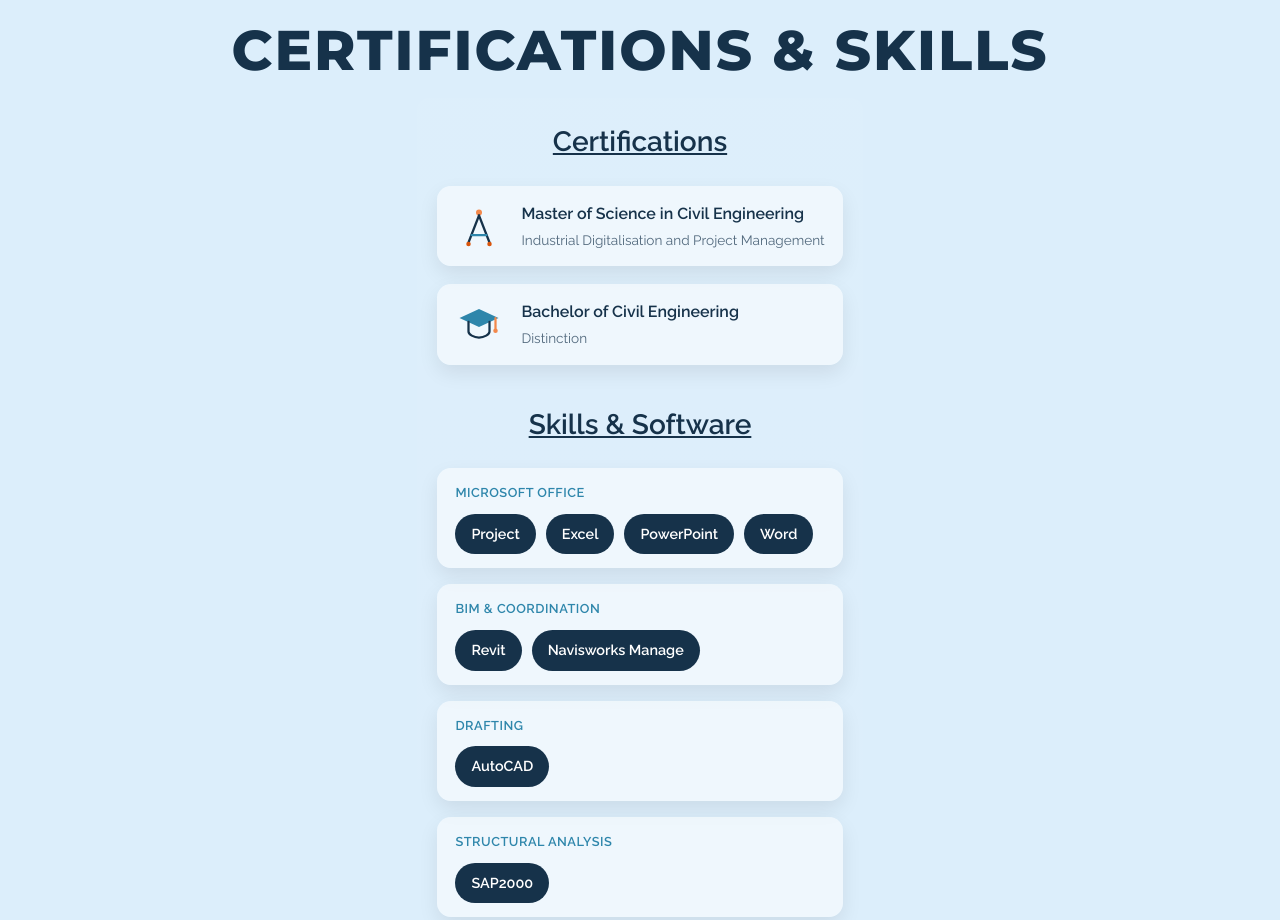
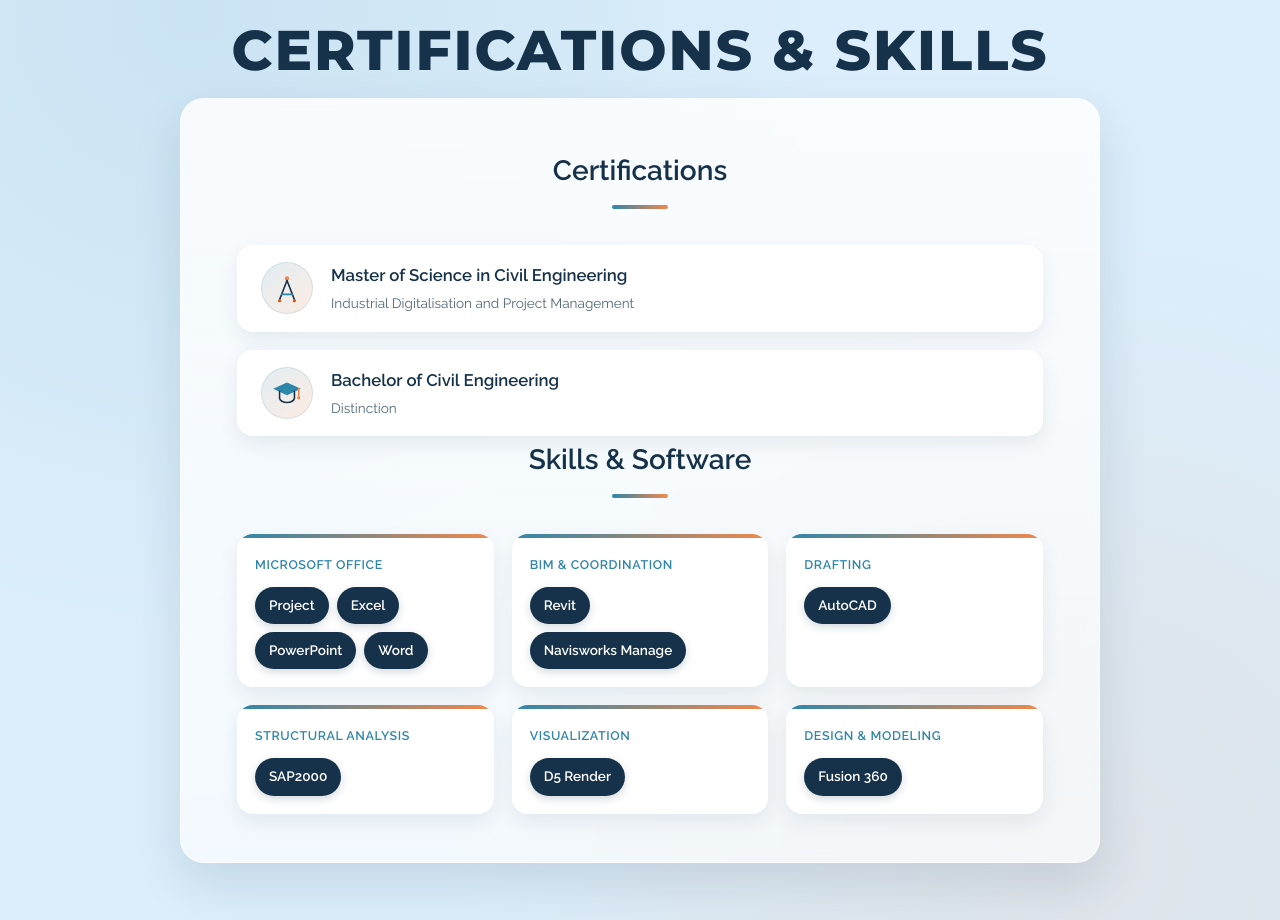
Before and after one commit to daviertangr/daviertangr, a plain HTML site: page index.html in a window 1280 px wide. Shown: the part 3388-4308 px from the top of the page. Drawn offline with Linux system fonts and the light colour scheme.

Commit message:
Add files via upload

```diff
--- a/styles.css
+++ b/styles.css
@@ -329,73 +329,126 @@ section{
 
 /* Resume section */
 #resume{
-    background-color: var(--section-1);
+    background: radial-gradient(circle at 15% 10%, rgba(46,134,171,0.10), transparent 45%),
+                radial-gradient(circle at 85% 90%, rgba(242,136,75,0.10), transparent 45%),
+                var(--section-1);
     height:auto;
     min-height:100vh;
     padding:100px 20px;
 }
-.resume-box{max-width:700px;background:linear-gradient(180deg, rgba(255,255,255,0.04), transparent);padding:20px;border-radius:12px;text-align:center}
-.resume-box h3{margin-bottom:20px;color:var(--accent-dark);font-weight: var(--weight-h3); font-size:var(--size-h3);text-decoration: underline;}
+.resume-box{
+    max-width:920px;
+    width:100%;
+    margin:0 auto;
+    background:linear-gradient(180deg, rgba(255,255,255,0.85), rgba(255,255,255,0.65));
+    padding:48px clamp(20px,5vw,56px);
+    border-radius:24px;
+    text-align:center;
+    box-shadow:0 20px 50px rgba(15,42,64,0.12);
+    border:1px solid rgba(255,255,255,0.6);
+    backdrop-filter:blur(6px);
+}
+
+/* Shared underline treatment for the two sub-headings */
+.resume-box h3,
+.skills-heading{
+    position:relative;
+    display:inline-block;
+    margin:0 auto 36px;
+    padding-bottom:14px;
+    color:var(--accent-dark);
+    font-weight:var(--weight-h3);
+    font-size:var(--size-h3);
+    text-decoration:none;
+}
+.resume-box h3::after,
+.skills-heading::after{
+    content:"";
+    position:absolute;
+    left:50%;
+    bottom:0;
+    transform:translateX(-50%);
+    width:56px;
+    height:4px;
+    border-radius:999px;
+    background:linear-gradient(90deg,var(--accent),var(--accent-2));
+}
+.skills-heading{margin:56px auto 28px;}
 
 .cert-list{list-style:none;padding:0;margin:0;display:flex;flex-direction:column;gap:18px;text-align:left}
 .cert-item{
+    position:relative;
     display:flex;
     align-items:center;
     gap:18px;
-    background:rgba(255,255,255,0.55);
-    border-radius:14px;
-    padding:14px 18px;
-    box-shadow:0 8px 20px rgba(0,0,0,0.08);
-    transition:transform .3s ease, box-shadow .3s ease;
+    background:#fff;
+    border-radius:16px;
+    padding:16px 20px;
+    box-shadow:0 8px 20px rgba(15,42,64,0.08);
+    border-left:4px solid transparent;
+    overflow:hidden;
+    transition:transform .3s ease, box-shadow .3s ease, border-color .3s ease;
 }
 .cert-item:hover{
-    transform:translateY(-4px);
-    box-shadow:0 14px 28px rgba(0,0,0,0.14);
+    transform:translateY(-5px);
+    box-shadow:0 18px 34px rgba(15,42,64,0.16);
+    border-left-color:var(--accent-2);
 }
 .cert-icon{
     flex:0 0 auto;
-    width:48px;
-    height:48px;
+    width:52px;
+    height:52px;
     display:flex;
     align-items:center;
     justify-content:center;
+    padding:9px;
+    border-radius:50%;
+    background:linear-gradient(135deg, rgba(46,134,171,0.14), rgba(242,136,75,0.16));
+    box-shadow:inset 0 0 0 1px rgba(46,134,171,0.15);
 }
 .cert-icon svg{width:100%;height:100%}
-.cert-text{display:flex;flex-direction:column}
-.cert-title{font-size:1rem;font-weight:700;color:var(--accent-dark);margin:0}
-.cert-sub{font-size:.85rem;color:var(--muted);margin:2px 0 0}
+.cert-text{display:flex;flex-direction:column;gap:3px}
+.cert-title{font-size:1.05rem;font-weight:700;color:var(--accent-dark);margin:0}
+.cert-sub{font-size:.85rem;color:var(--muted);margin:0}
 
 @media(max-width:480px){
-    .cert-item{gap:12px;padding:12px}
-    .cert-icon{width:38px;height:38px}
+    .cert-item{gap:12px;padding:12px 14px}
+    .cert-icon{width:42px;height:42px;padding:7px}
 }
 
-.skills-heading{
-    margin:36px 0 18px;
-    color:var(--accent-dark);
-    font-weight:var(--weight-h3);
-    font-size:var(--size-h3);
-    text-decoration:underline;
-}
 .skills-groups{
-    display:flex;
-    flex-direction:column;
-    gap:16px;
+    display:grid;
+    grid-template-columns:repeat(auto-fit, minmax(190px, 1fr));
+    gap:18px;
     text-align:left;
 }
 .skill-group{
-    background:rgba(255,255,255,0.55);
-    border-radius:14px;
-    padding:14px 18px;
-    box-shadow:0 8px 20px rgba(0,0,0,0.08);
+    position:relative;
+    background:#fff;
+    border-radius:16px;
+    padding:20px 18px 18px;
+    box-shadow:0 8px 20px rgba(15,42,64,0.08);
+    overflow:hidden;
+    transition:transform .3s ease, box-shadow .3s ease;
+}
+.skill-group::before{
+    content:"";
+    position:absolute;
+    top:0;left:0;right:0;
+    height:4px;
+    background:linear-gradient(90deg,var(--accent),var(--accent-2));
+}
+.skill-group:hover{
+    transform:translateY(-5px);
+    box-shadow:0 16px 30px rgba(15,42,64,0.14);
 }
 .skill-group-label{
-    font-size:.8rem;
+    font-size:.78rem;
     font-weight:700;
-    letter-spacing:.5px;
+    letter-spacing:.6px;
     text-transform:uppercase;
     color:var(--accent);
-    margin-bottom:10px;
+    margin-bottom:12px;
 }
 .skill-tags{
     list-style:none;
@@ -403,25 +456,28 @@ section{
     margin:0;
     display:flex;
     flex-wrap:wrap;
-    gap:10px;
+    gap:8px;
 }
 .skill-tags li{
-    padding:8px 16px;
+    padding:7px 14px;
     border-radius:999px;
     background:var(--accent-dark);
     color:#fff;
-    font-size:.9rem;
+    font-size:.85rem;
     font-weight:600;
-    transition:transform .25s ease, background .25s ease;
+    box-shadow:0 3px 8px rgba(15,42,64,0.18);
+    transition:transform .25s ease, background .25s ease, box-shadow .25s ease;
 }
 .skill-tags li:hover{
-    background:var(--accent-2);
-    transform:translateY(-2px);
+    background:linear-gradient(135deg,var(--accent),var(--accent-2));
+    transform:translateY(-2px) scale(1.05);
+    box-shadow:0 6px 14px rgba(15,42,64,0.22);
 }
 
 @media(max-width:480px){
-    .skill-group{padding:12px}
-    .skill-tags li{font-size:.8rem;padding:6px 12px}
+    .resume-box{padding:36px 18px;border-radius:18px;}
+    .skill-group{padding:16px 14px 14px}
+    .skill-tags li{font-size:.78rem;padding:6px 12px}
 }
 
 
```
